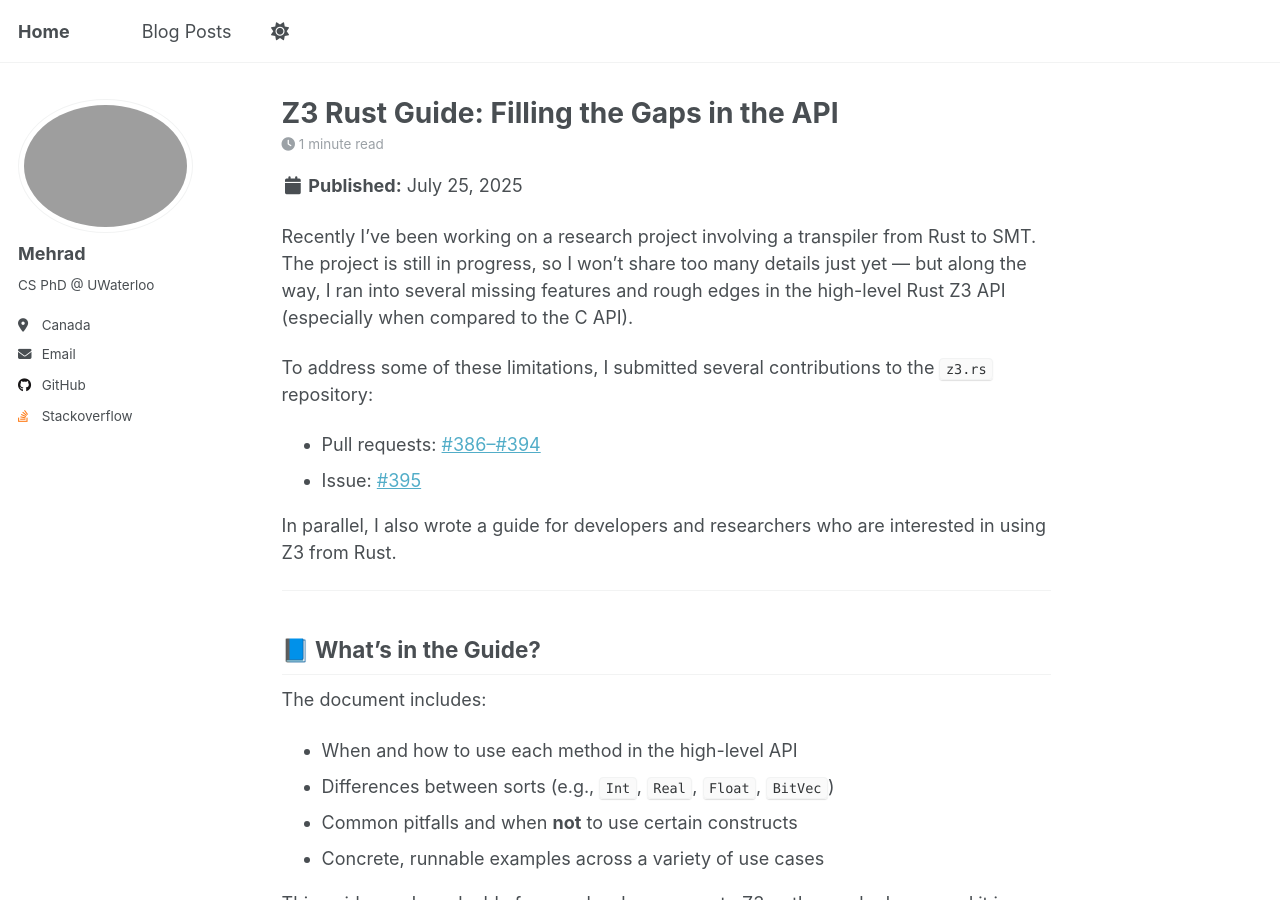
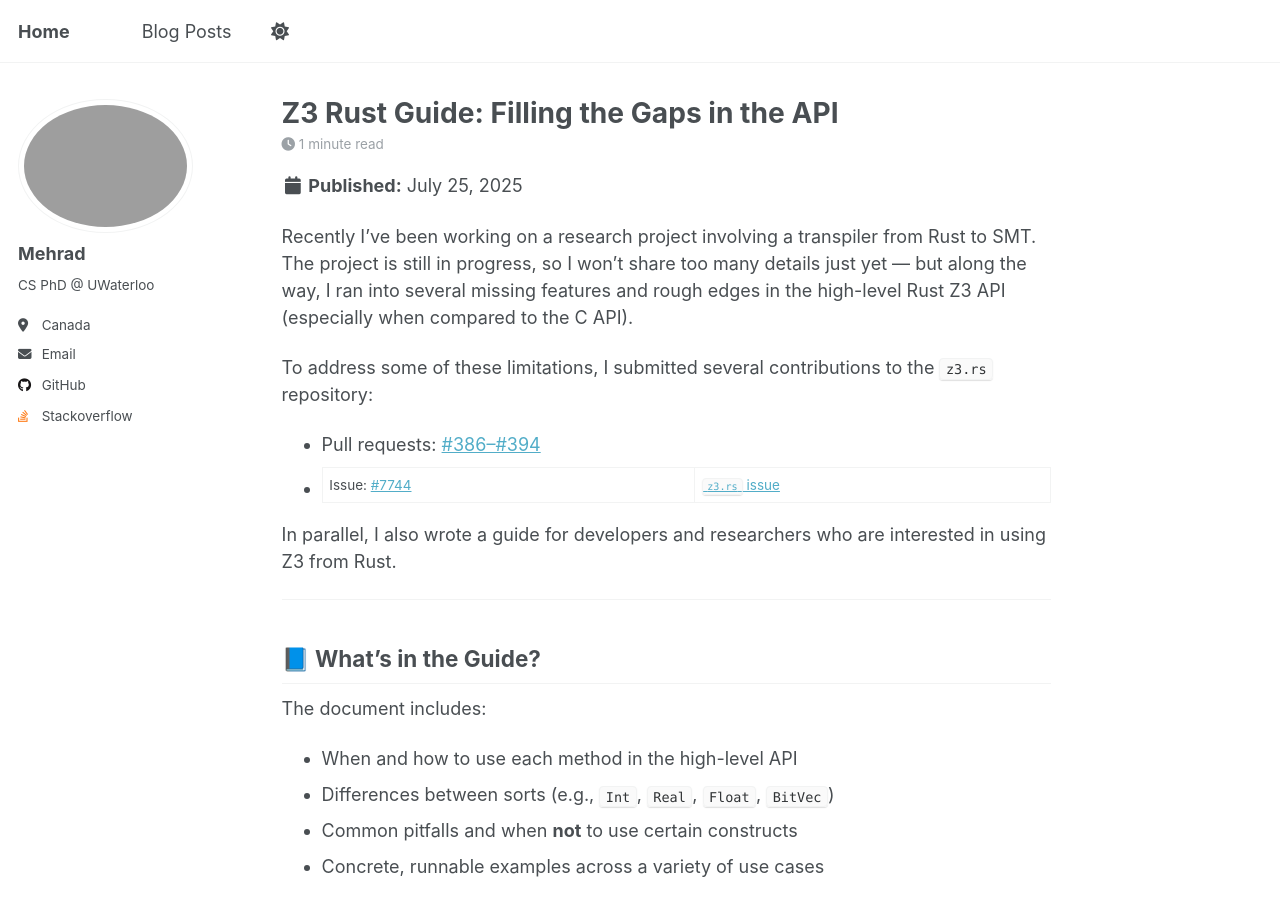
Before and after one commit to mehrad31415/mehrad31415.github.io, a Jekyll site: the page built from _posts/2025-07-25-post.md, in a window 1280 px wide and 900 px high. Built offline with Jekyll 4.4.1, drawn with Linux system fonts in a browser that asks for light colours.

Commit message:
fixed link

```diff
--- a/_posts/2025-07-25-post.md
+++ b/_posts/2025-07-25-post.md
@@ -8,8 +8,8 @@ Recently I’ve been working on a research project involving a transpiler from R
 
 To address some of these limitations, I submitted several contributions to the `z3.rs` repository:
 
-- Pull requests: [#386–#394](https://github.com/prove-rs/z3.rs/pulls/mehrad31415)
-- Issue: [#395](https://github.com/prove-rs/z3.rs/issues/395)
+- Pull requests: [#386–#394](https://github.com/prove-rs/z3.rs/pulls?q=is%3Apr+author%3Amehrad31415)
+- Issue: [#7744](https://github.com/Z3Prover/z3/issues/7744) | [`z3.rs` issue](https://github.com/prove-rs/z3.rs/issues?q=is%3Aissue%20author%3Amehrad31415)
 
 In parallel, I also wrote a guide for developers and researchers who are interested in using Z3 from Rust.
 
```
